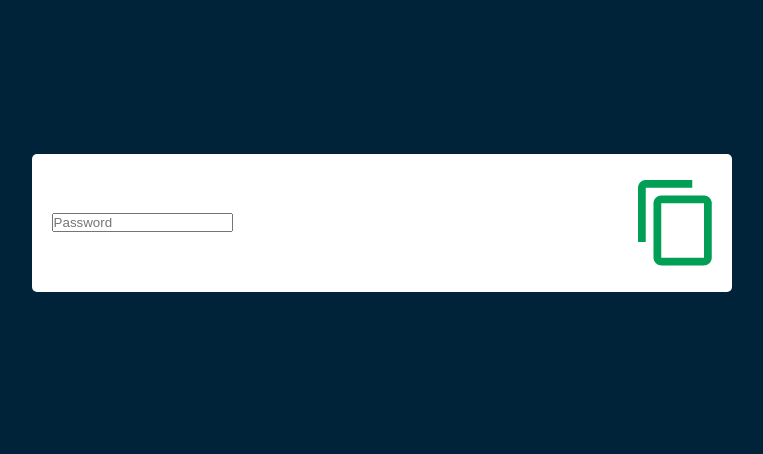
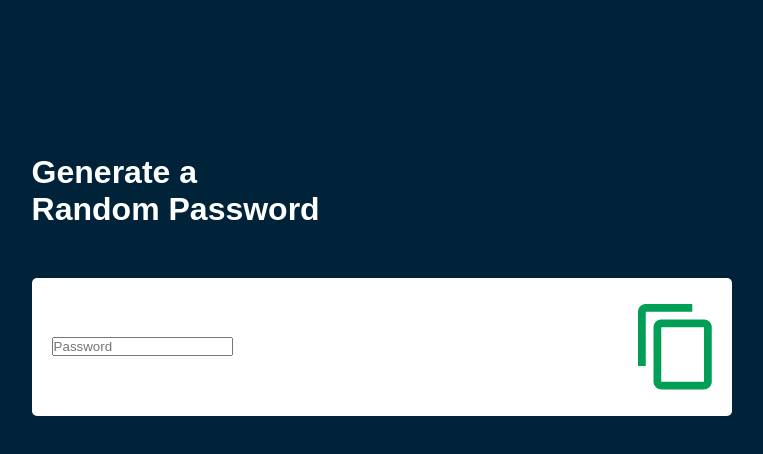
Before and after one commit to YawBoah/Random-Password-Generator, a plain HTML site: page index.html in a window 1280 px wide. Shown: the whole page, without its empty margins (122-885 px from the left). Drawn offline with Linux system fonts and the light colour scheme.

Commit message:
Added a h1 tag in the container div

```diff
--- a/index.html
+++ b/index.html
@@ -8,6 +8,7 @@
 </head>
 <body>
     <div class="container">
+        <h1>Generate a <br> Random Password</h1>
         <div class="display">
             <input type="text" id="password" placeholder="Password">
             <img src="images/copy.png" >
```
